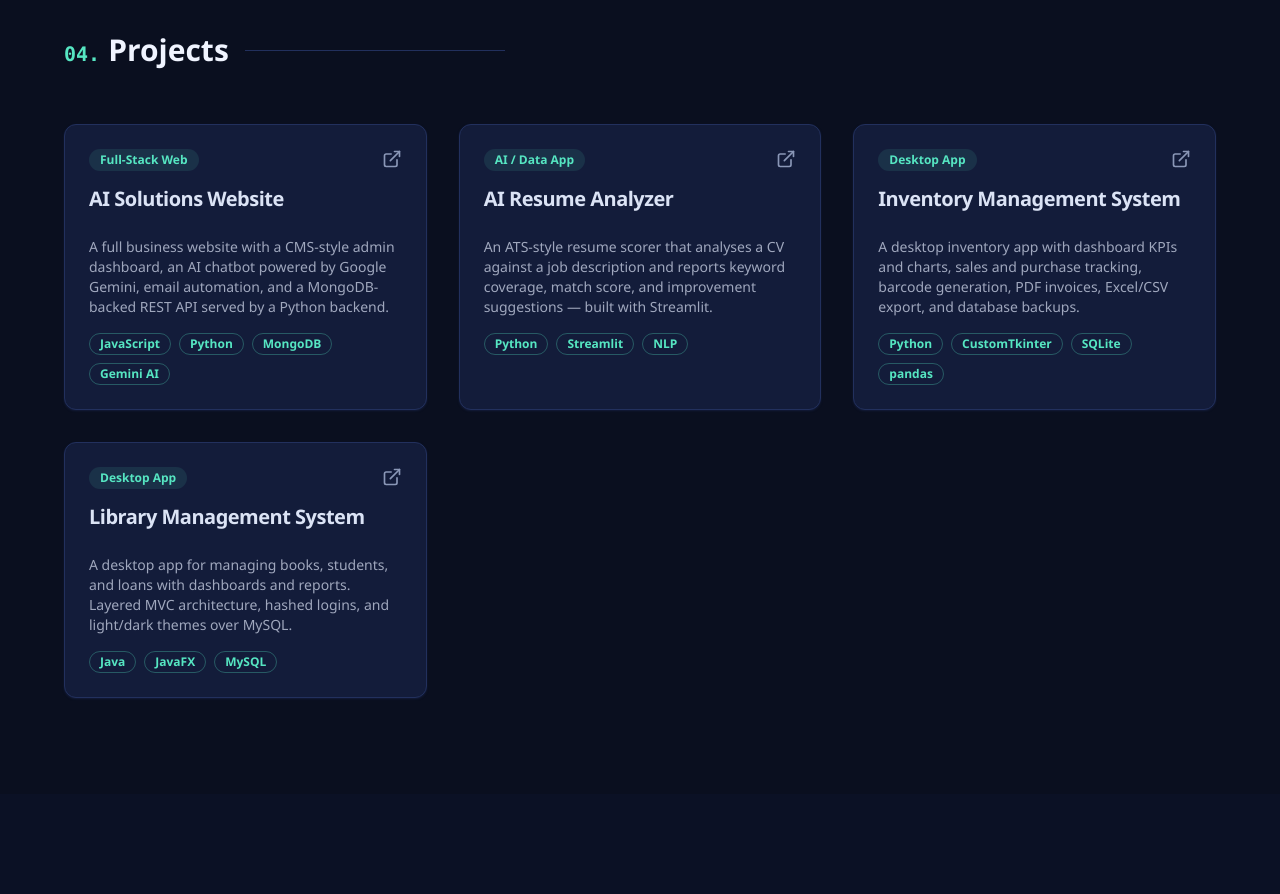
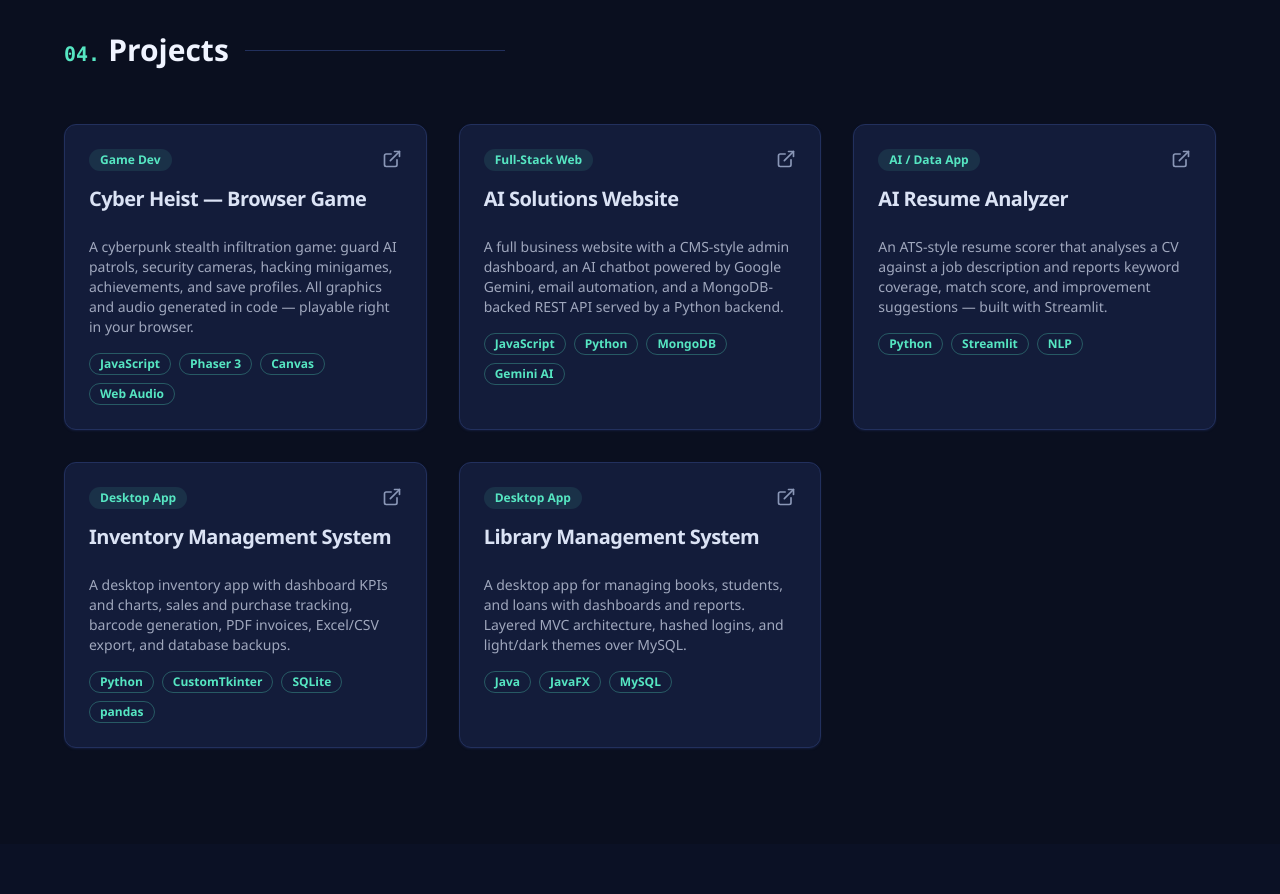
Before and after one commit to Ryuki-XD/Ryuki-XD.github.io, a React (Vite) app: page / in a window 1280 px wide. Shown: the part 2920-3814 px from the top of the page. Built offline with nearby package versions, Linux system fonts and the light colour scheme; the HTML template or start-up script is replaced by a standard one.

Commit message:
Add Cyber Heist browser game to projects

```diff
--- a/src/components/Portfolio.tsx
+++ b/src/components/Portfolio.tsx
@@ -5,6 +5,14 @@ import SectionTitle from "./SectionTitle";
 
 const Portfolio = () => {
   const projects = [
+    {
+      title: "Cyber Heist — Browser Game",
+      description:
+        "A cyberpunk stealth infiltration game: guard AI patrols, security cameras, hacking minigames, achievements, and save profiles. All graphics and audio generated in code — playable right in your browser.",
+      tags: ["JavaScript", "Phaser 3", "Canvas", "Web Audio"],
+      category: "Game Dev",
+      link: "https://ryuki-xd.github.io/cyber-heist/",
+    },
     {
       title: "AI Solutions Website",
       description:
```
